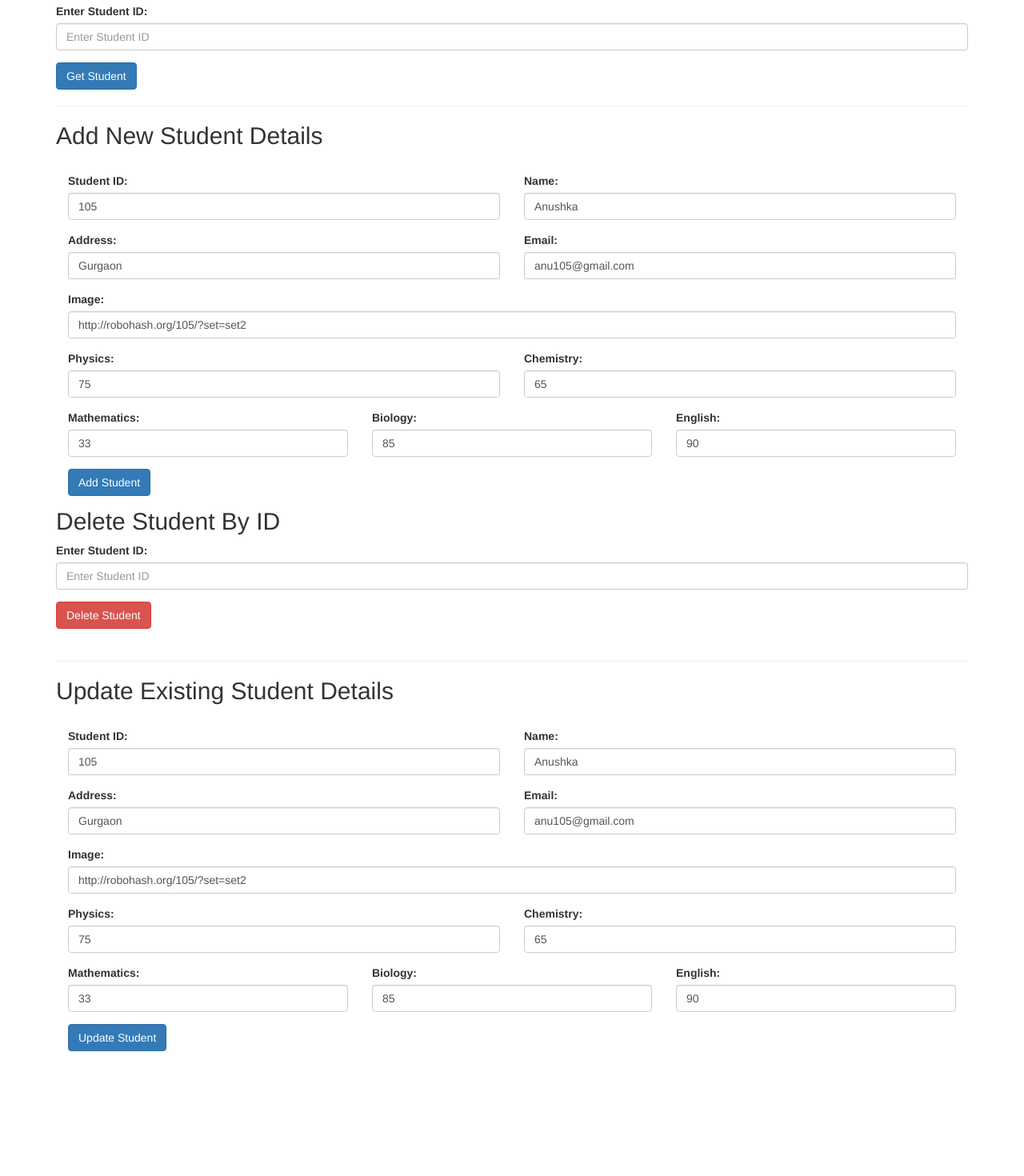
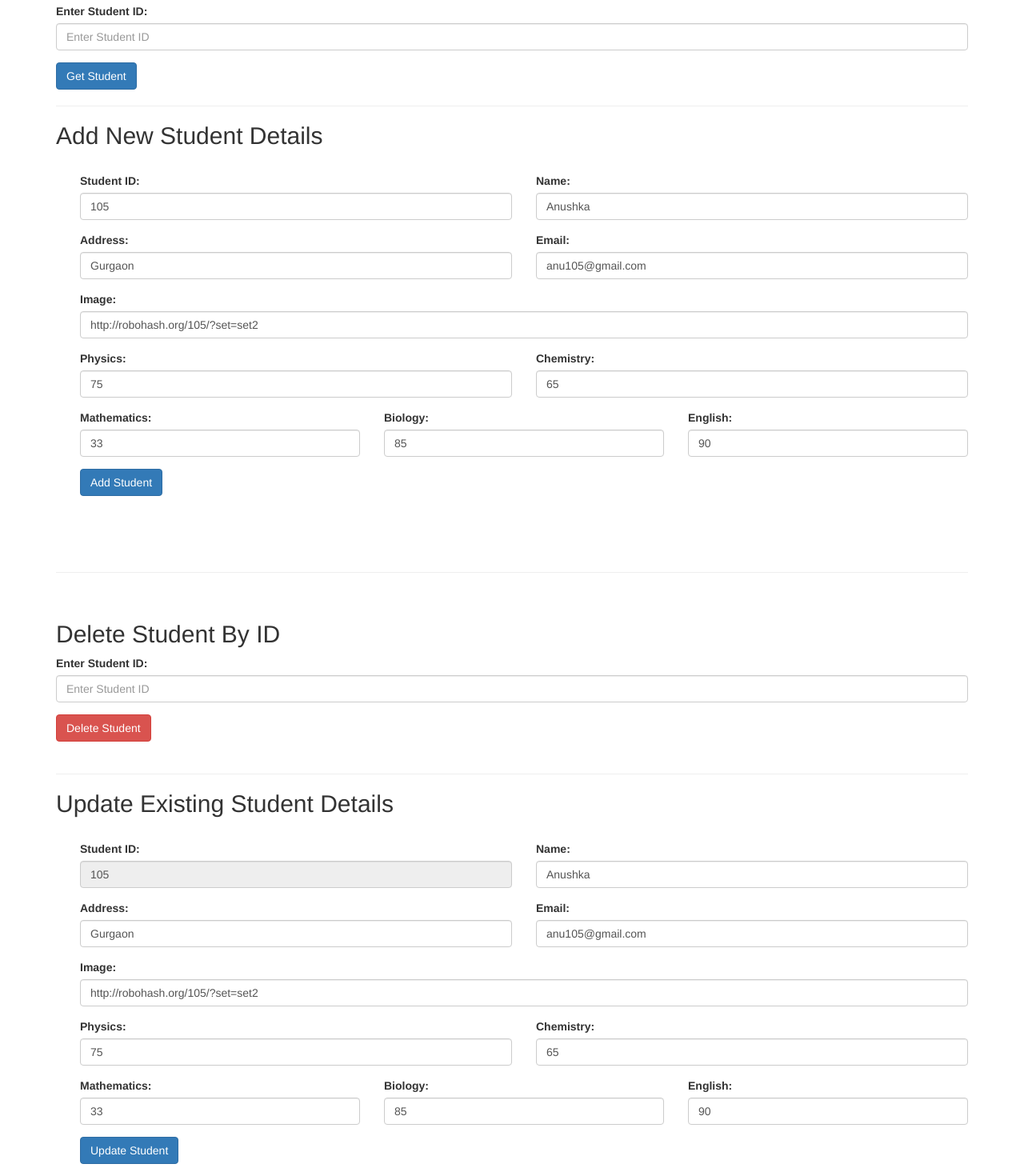
Before and after one commit to luther1014/students-app, an Angular app: page / in a window 1280 px wide. Shown: the part 264-1734 px from the top of the page at 80% size. Before the commit the page ends 1593 px from the top, so only its background shows below. Built offline with nearby package versions, Linux system fonts and the light colour scheme; no server answers.

Commit message:
fixed minor bugs in succes alert message box

```diff
--- a/src/app/students-page/delete-student/delete-student.component.html
+++ b/src/app/students-page/delete-student/delete-student.component.html
@@ -7,5 +7,8 @@
     </div>
     <button type="submit" class="btn btn-danger" (click)="deleteStudent()">Delete Student</button>
 </form>
-<p *ngIf="studentDeleted">Student successfully deleted</p>
 <br>
+<div *ngIf="studentDeleted" class="alert alert-success" role="alert">
+    <h4 class="alert-heading">Success!!!</h4>
+    <p>Student details with ID <strong>{{student_id}}</strong> was successfully deleted.</p>
+</div>
--- a/src/app/students-page/new-student/new-student.component.html
+++ b/src/app/students-page/new-student/new-student.component.html
@@ -1,6 +1,7 @@
 <h2>Add New Student Details</h2>
 <br>
 <!-- {{ model | json}} -->
+<div class="container">
     <form #studentForm="ngForm">
         <div class="form-row">
             <div class="form-group col-md-6">
@@ -58,7 +59,8 @@
             </div>
         </div>
     </form>
+</div>
 <div *ngIf="studentCreated" class="alert alert-success" role="alert">
     <h4 class="alert-heading">Success!!!</h4>
-    <p>Student details with ID {{model.id}} was successfully updated.</p>
+    <p>Student details with ID <strong>{{model.id}}</strong> was successfully added.</p>
 </div>
--- a/src/app/students-page/update-student/update-student.component.html
+++ b/src/app/students-page/update-student/update-student.component.html
@@ -1,10 +1,11 @@
 <h2>Update Existing Student Details</h2>
 <br>
+<div class="container">
     <form #studentForm="ngForm">
         <div class="form-row">
             <div class="form-group col-md-6">
                 <label for="student_id">Student ID:</label>
-            <input type="number" class="form-control" id="student_id" [(ngModel)]= "model.id" name="id">
+                <input type="number" class="form-control" id="student_id" [(ngModel)]= "model.id" name="id" disabled>
             </div>
             <div class="form-group col-md-6">
                 <label for="name">Name:</label>
@@ -57,7 +58,8 @@
             </div>
         </div>
     </form>
+</div>
 <div *ngIf="studentUpdated" class="alert alert-success" role="alert">
     <h4 class="alert-heading">Success!!!</h4>
-    <p>Student details with ID {{model.id}} was successfully updated.</p>
+    <p>Student details with ID <strong>{{model.id}}</strong> was successfully updated.</p>
 </div>
--- a/src/app/students-page/update-student/update-student.component.ts
+++ b/src/app/students-page/update-student/update-student.component.ts
@@ -6,7 +6,8 @@ import { StudentDataService } from '../students-data.service';
 @Component({
   selector: 'app-update-student',
   templateUrl: './update-student.component.html',
-  styleUrls: ['./update-student.component.css']
+  styleUrls: ['./update-student.component.css'],
+
 })
 export class UpdateStudentComponent implements OnInit {
   model = new Student(105,'Anushka', 'Gurgaon', 'anu105@gmail.com', 'http://robohash.org/105/?set=set2',new Marks(75,65,33,85,90));
```
Lines whose indentation alone changed are shown as unchanged.
